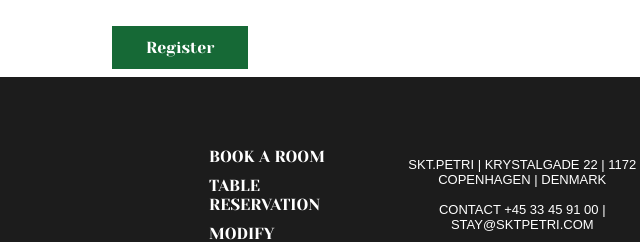
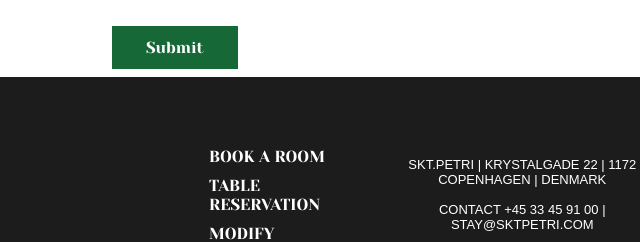
Before and after one commit to forczT/web-portal-meh, a plain HTML site: page contact.html in a window 1280 px wide. Shown: the part 1691-1933 px from the top of the page, 191-831 px from the left. Drawn offline with Linux system fonts and the light colour scheme.

Commit message:
Add files via upload

```diff
--- a/contact.html
+++ b/contact.html
@@ -79,7 +79,7 @@
       </div>
 
       <div class="button-place">
-        <button class="submit-button" href="#">Register</button>
+        <button class="submit-button" href="#">Submit</button>
       </div>
 
       <section>
```
